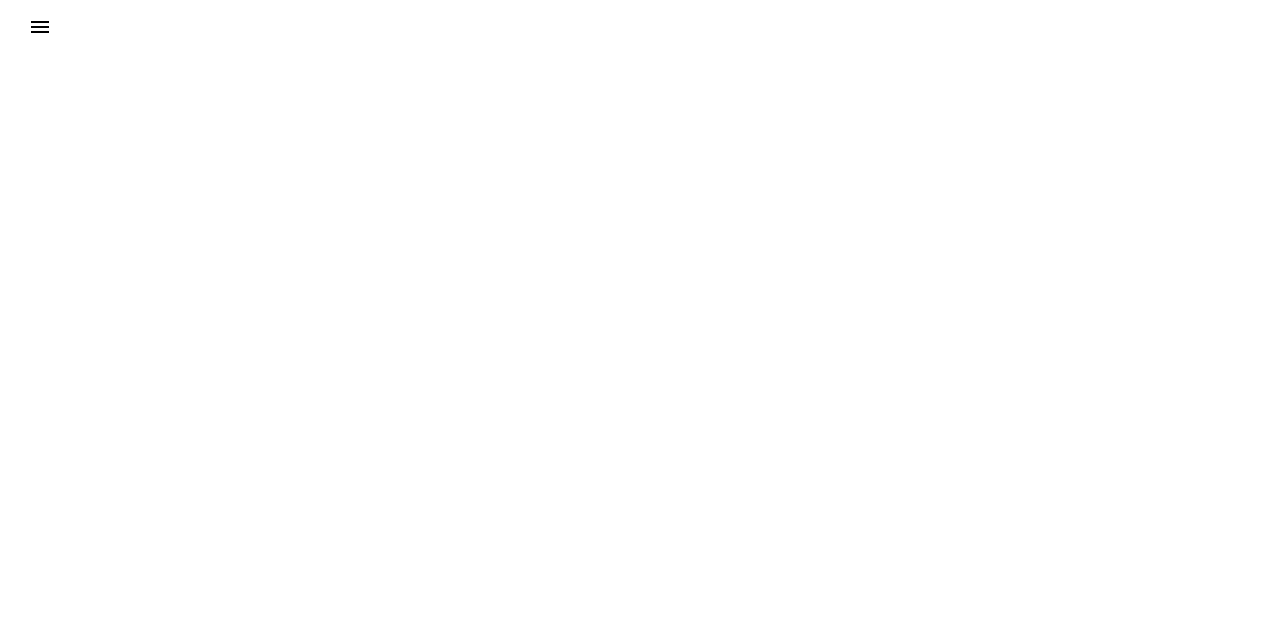
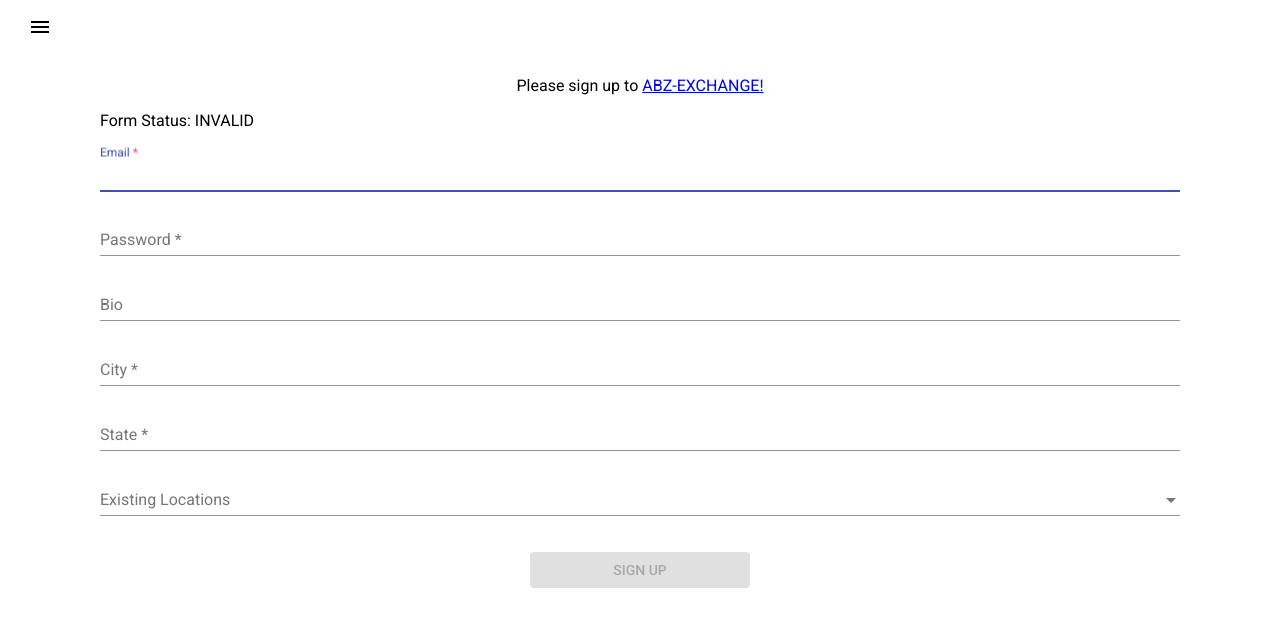
Before and after one commit to AbbyBiying/ABZ-EXCHANGE-Frontend-Application, an Angular app: page /signup in a window 1280 px wide. Before the commit this address led to /. Shown: the top 626 px of the page. Built offline with nearby package versions, Linux system fonts and the light colour scheme.

Commit message:
add signin and signup
add dropdown

add error message

```diff
--- /dev/null
+++ b/src/app/auth/auth.service.ts
@@ -0,0 +1,12 @@
+import { Router } from '@angular/router';
+import { Injectable } from '@angular/core';
+
+@Injectable()
+export class AuthService {
+  token: string;
+
+  constructor(private router: Router) {}
+   signupUser(email: string, password: string) {
+
+  }
+}
--- /dev/null
+++ b/src/app/auth/signin/signin.component.html
@@ -0,0 +1,29 @@
+<div class="signin-container" fxLayout="column" fxLayoutAlign="space-between center">   <div id="signin-form">
+
+    <div class="logo">
+    </div>
+
+    <div class="title">Please sign in to <a routerLink="/">ABZ-EXCHANGE!</a></div>
+
+    <form *ngIf="signinForm" class="signin-form" name="signinForm" [formGroup]="signinForm" #f="ngForm">
+
+      <mat-form-field>
+        <input matInput #userEmail placeholder="Email" formControlName="userEmail" required>
+        <mat-error *ngIf="!signinForm.get('userEmail').valid && signinForm.get('userEmail').touched" class="alert alert-danger">
+          Please enter a valid email.
+        </mat-error>
+
+      </mat-form-field>
+      <mat-form-field>
+        <input matInput #userPassword placeholder="Password" formControlName="userPassword" required>
+        <mat-error *ngIf="!signinForm.get('userPassword').valid && signinForm.get('userPassword').touched" class="alert alert-danger">
+          Please enter a password.
+        </mat-error>
+      </mat-form-field>
+
+      <button mat-raised-button color="accent" class="submit-button" aria-label="SIGN IN" [disabled]="f.invalid" (click)="onSubmit()">
+        SIGN IN
+      </button>
+    </form>
+  </div>
+</div>
--- /dev/null
+++ b/src/app/auth/signin/signin.component.scss
@@ -0,0 +1,34 @@
+.signin-container {
+  flex: 1 0 auto;
+  padding: 32px;
+
+  #signin-form {
+    width: 384px;
+    max-width: 384px;
+    padding: 32px;
+    background: #FFFFFF;
+    text-align: center;
+
+    .logo {
+      width: 250px;
+      margin: 12px 30px 30px 30px;
+    }
+
+    .title {
+      font-size: 20px;
+      margin: 16px 0 32px 0;
+    }
+  }
+
+  form {
+    mat-form-field {
+      width: 100%;
+    }
+
+    .submit-button {
+      width: 220px;
+      margin: 16px auto;
+      display: block;
+    }
+  }
+}
--- /dev/null
+++ b/src/app/auth/signin/signin.component.ts
@@ -0,0 +1,47 @@
+import { Component, OnInit, ViewChild, ElementRef, AfterViewInit } from '@angular/core';
+import { NgForm } from '@angular/forms';
+import { MatFormFieldModule } from '@angular/material/form-field';
+import { FormBuilder, FormGroup, Validators } from '@angular/forms';
+import { FlexLayoutModule } from '@angular/flex-layout';
+import { AuthService } from '../auth.service';
+import { ErrorStateMatcher } from '@angular/material/core';
+import { ReactiveFormsModule } from '@angular/forms';
+import { BrowserModule } from '@angular/platform-browser';
+import { BrowserAnimationsModule} from '@angular/platform-browser/animations';
+@Component({
+  selector: 'app-signin',
+  templateUrl: './signin.component.html',
+  styleUrls: ['./signin.component.scss']
+})
+export class SigninComponent implements OnInit, ngAfterViewInit, ErrorStateMatcher {
+
+  isBadCredentials: boolean = false;
+  signupForm: FormGroup;
+  signupFormErrors: any;
+
+  @ViewChild('userEmail') emailElement: ElementRef;
+  @ViewChild('userPassword') passwordElement: ElementRef;
+
+  constructor(
+    private authService: AuthService,
+    private formBuilder: FormBuilder
+) { }
+
+  ngOnInit() {
+    this.signinForm = this.formBuilder.group({
+      userEmail: ['', [Validators.required, Validators.email]],
+      userPassword: ['', [Validators.required]]
+    });
+  }
+
+  ngAfterViewInit(): void {
+      setTimeout(()=> {
+        this.emailElement.nativeElement.focus();
+      }, 500);
+  }
+
+  onSubmit() {
+    console.log(this.signinForm);
+  }
+
+}
--- /dev/null
+++ b/src/app/auth/signup/signup.component.html
@@ -0,0 +1,57 @@
+<div class="signup-container" fxLayout="column" fxLayoutAlign="space-between center">
+  <div class="logo">
+  </div>
+  <div class="title">Please sign up to <a routerLink="/">ABZ-EXCHANGE!</a></div>
+
+  <form *ngIf="signupForm" class="signup-form" name="signupForm" [formGroup]="signupForm" #f="ngForm">
+    <!-- <mat-error *ngIf="isBadCredentials">
+
+    </mat-error> -->
+    <p>
+      Form Status: {{ signupForm.status }}
+    </p>
+    <mat-form-field>
+      <input matInput #userEmail placeholder="Email" formControlName="userEmail" [errorStateMatcher]="matcher" required>
+      <mat-error *ngIf="!signupForm.get('userEmail').valid && signupForm.get('userEmail').touched" class="alert alert-danger">
+        Please enter a valid email.
+      </mat-error>
+
+    </mat-form-field>
+    <mat-form-field>
+      <input matInput #userPassword placeholder="Password" formControlName="userPassword" required>
+      <mat-error *ngIf="!signupForm.get('userPassword').valid && signupForm.get('userPassword').touched" class="alert alert-danger">
+        Please enter a password.
+      </mat-error>
+    </mat-form-field>
+
+    <mat-form-field>
+      <input matInput #userBio placeholder="Bio" formControlName="userBio">
+    </mat-form-field>
+
+    <mat-form-field>
+      <input matInput #userCity placeholder="City" formControlName="userCity" required>
+      <mat-error *ngIf="!signupForm.get('userCity').valid && signupForm.get('userCity').touched" class="alert alert-danger">
+        Please enter a city.
+      </mat-error>
+    </mat-form-field>
+
+    <mat-form-field>
+      <input matInput #userState placeholder="State" formControlName="userState" required>        <mat-error *ngIf="!signupForm.get('userState').valid && signupForm.get('userState').touched" class="alert alert-danger">
+        Please enter a state.
+      </mat-error>
+    </mat-form-field>
+
+    <mat-form-field>
+      <mat-select placeholder="Existing Locations">
+        <mat-option *ngFor="let location of locations" [value]="location.city">
+          {{location.city}}
+        </mat-option>
+      </mat-select>
+    </mat-form-field>
+
+
+    <button mat-raised-button color="accent" class="submit-button" aria-label="SIGN IN"[disabled]="f.invalid" (click)="onSubmit()">
+      SIGN UP
+    </button>
+  </form>
+</div>
--- /dev/null
+++ b/src/app/auth/signup/signup.component.scss
@@ -0,0 +1,34 @@
+.signup-container {
+  flex: 1 0 auto;
+  padding: 32px;
+
+  #signup-form {
+    width: 384px;
+    max-width: 384px;
+    padding: 32px;
+    background: #FFFFFF;
+    text-align: center;
+
+    .logo {
+      width: 250px;
+      margin: 12px 30px 30px 30px;
+    }
+
+    .title {
+      font-size: 20px;
+      margin: 16px 0 32px 0;
+    }
+  }
+
+  form {
+    mat-form-field {
+      width: 100%;
+    }
+
+    .submit-button {
+      width: 220px;
+      margin: 16px auto;
+      display: block;
+    }
+  }
+}
--- /dev/null
+++ b/src/app/auth/signup/signup.component.ts
@@ -0,0 +1,73 @@
+import { Component, OnInit, ViewChild, ElementRef, AfterViewInit } from '@angular/core';
+import { NgForm } from '@angular/forms';
+import { MatFormFieldModule } from '@angular/material/form-field';
+import { FormBuilder, FormGroup, Validators } from '@angular/forms';
+import { FlexLayoutModule } from '@angular/flex-layout';
+import { AuthService } from '../auth.service';
+import { ErrorStateMatcher } from '@angular/material/core';
+import { ReactiveFormsModule } from '@angular/forms';
+import { MatSelectModule } from '@angular/material/select';
+import { BrowserModule } from '@angular/platform-browser';
+import { BrowserAnimationsModule} from '@angular/platform-browser/animations';
+
+export interface Location {
+  city: string;
+  state: string;
+}
+
+@Component({
+  selector: 'app-signup',
+  templateUrl: './signup.component.html',
+  styleUrls: ['./signup.component.scss']
+})
+export class SignupComponent implements OnInit, ngAfterViewInit, ErrorStateMatcher {
+  isBadCredentials: boolean = false;
+  signupForm: FormGroup;
+  signupFormErrors: any;
+
+  locations: Location[] = [
+    {city: 'New York', state: 'NY'},
+    {city: 'Irvine', state: 'CA'}
+
+  ];
+
+  @ViewChild('userEmail') emailElement: ElementRef;
+  @ViewChild('userPassword') passwordElement: ElementRef;
+
+  constructor(
+    private authService: AuthService,
+    private formBuilder: FormBuilder
+  ) { }
+
+  ngOnInit() {
+    this.signupForm = this.formBuilder.group({
+      userEmail: ['', [Validators.required, Validators.email]],
+      userPassword: ['', [Validators.required]],
+      userBio: [''],
+      userCity: ['', [Validators.required]],
+      userState: ['', [Validators.required]],
+    });
+  }
+
+  // onSignup(form: NgForm) {
+  //   const userEmail = form.value.userEmail;
+  //   const userPassword = form.value.userPassword;
+  //   this.authService.signupUser(userEmail, userPassword);
+  // }
+
+  ngAfterViewInit(): void {
+      setTimeout(()=> {
+        this.emailElement.nativeElement.focus();
+      }, 500);
+  }
+
+  getErrorMessage() {
+    return this.emailElement.hasError('required') ? 'You must enter a value' :
+        this.emailElement.hasError('email') ? 'Not a valid email' :
+            '';
+  }
+
+  onSubmit() {
+    console.log(this.signupForm);
+  }
+}
--- a/src/app/home/home.component.html
+++ b/src/app/home/home.component.html
@@ -20,8 +20,8 @@
       Search listings, offers, users, images and comments.
     </mat-card-content>
     <mat-card-actions>
-      <button mat-raised-button color="primary">SIGN IN</button>
-      <button mat-raised-button>SIGN UP</button>
+      <button mat-raised-button color="primary" routerLink="signin">SIGN IN</button>
+      <button mat-raised-button routerLink="signup">SIGN UP</button>
     </mat-card-actions>
   </mat-card>
 </div>
--- a/src/sass/styles.scss
+++ b/src/sass/styles.scss
@@ -6,3 +6,16 @@
   font-family: 'Roboto', sans-serif;
   font-size: 16px;
 }
+.mat-form-field{
+  .alert-message {
+    font-size: 11px;
+    padding: 1px 6px;
+    border: 1px solid transparent;
+  }
+
+  .alert-danger {
+    color: #a94442;
+    background-color: #f2dede;
+    border-color: #ebccd1;
+  }
+}
```
Also changed, not shown: src/app/app.module.ts (+40 -18 lines).
